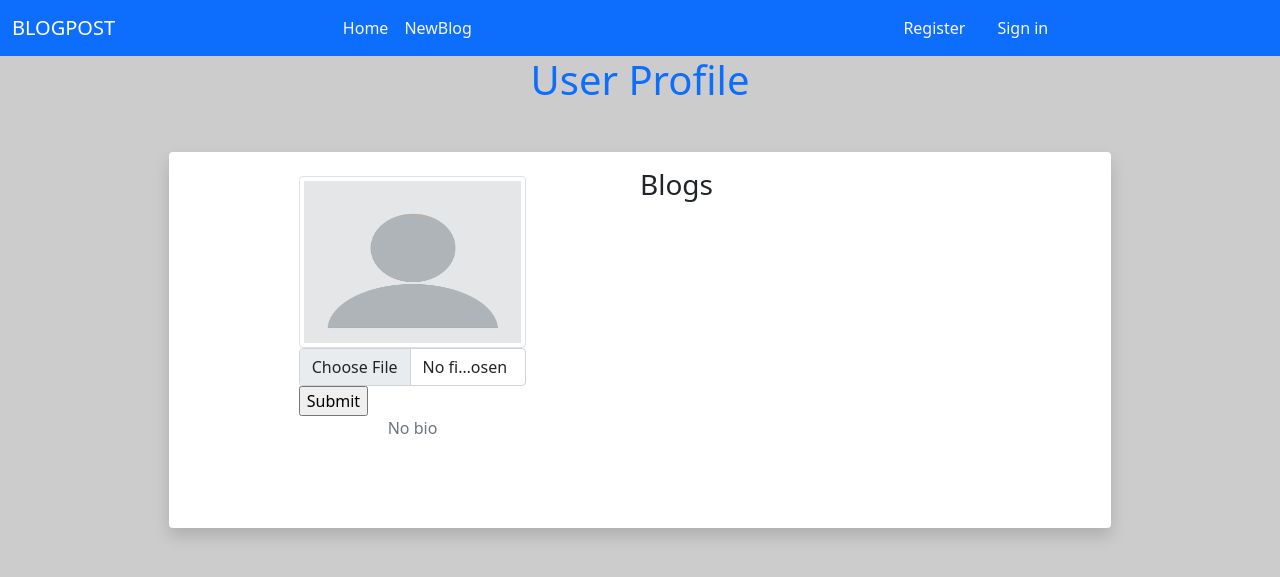
After one commit to kipsang01/Blogpost, a Flask app: template app/templates/profile.html in a window 1280 px wide. The commit adds this page. Shown: the top 577 px of the page. Run offline with Flask 2, Linux system fonts and the light colour scheme; the template is opened without the code that fills it, so the values that code supplies are empty; some web fonts are replaced.

Commit message:
Add profile page

```diff
--- a/app/__init__.py
+++ b/app/__init__.py
@@ -4,6 +4,7 @@ from flask_sqlalchemy import SQLAlchemy
 from flask_login import  LoginManager
 from  flask_migrate import Migrate
 from flask_mde import Mde
+from flask_uploads import UploadSet,configure_uploads,IMAGES
 
 #initialize sql db
 db = SQLAlchemy()
@@ -13,6 +14,9 @@ mde = Mde()
 login_manager = LoginManager()
 login_manager.session_protection = 'strong'
 login_manager.login_view = 'auth.login'
+
+photos = UploadSet('photos',IMAGES)
+
 
 
 def create_app(config_name):
@@ -26,6 +30,8 @@ def create_app(config_name):
     migrate=Migrate(app,db)
     login_manager.init_app(app)
     mde.init_app(app)
+    configure_uploads(app,photos)
+
 
     # Registering the blueprint
     from .main import main as main_blueprint
--- a/app/main/forms.py
+++ b/app/main/forms.py
@@ -13,3 +13,7 @@ class PostForm(FlaskForm):
 class CommentForm(FlaskForm):
     comment = TextAreaField('Comment:',validators=[InputRequired()])
     submit = SubmitField('Post')
+
+class AddBioForm(FlaskForm):
+    bio = TextAreaField('Bio:',validators=[InputRequired()])
+    submit = SubmitField('Post')
--- a/app/static/styles.css
+++ b/app/static/styles.css
@@ -29,6 +29,10 @@ body{
 .fas ,.far{
     font-size: 32px;
 }
+.profile-info img{
+    width:50%;
+    height:50%;
+}
 
 /* font-family: 'Great Vibes', cursive;
 font-family: 'IM Fell Great Primer SC', serif;
--- a/app/templates/home.html
+++ b/app/templates/home.html
@@ -8,7 +8,7 @@
                 {% for blog in blogs%}
                     <div class="card p-2 ">
                         <h4> <a  href=" {{ url_for('main.blog', blog_id = blog.id) }}"> {{ blog.title}} </a></h4>
-                        <span class="text-muted">Author: <i> {{ blog.author.username }}</i> Posted on: <i>{{ blog.date_posted.strftime('%d-%m-%Y') }}</i></span>
+                        <span class="text-muted">Author: <a href="{{ url_for('main.profile',username = blog.author.username)}}"><i> {{ blog.author.username }}</i> </a> Posted on: <i>{{ blog.date_posted.strftime('%d-%m-%Y') }}</i></span>
                         <hr class="w-50">
                         <div class = "p-2 ">
                             <p>{{blog.content}}</p>
--- a/app/templates/navbar.html
+++ b/app/templates/navbar.html
@@ -11,7 +11,7 @@
         </div>
         <div class="auth d-flex justify-content-around">
             {% if current_user.is_authenticated %}
-                    <span class = "nav-link text-light"> <a class="text-light" href="{{ url_for('main.profile')}}"> <i class="fas fa-user-circle"></i> {{current_user.username}} </a></span>
+                    <span class = "nav-link text-light"> <a class="text-light" href="{{ url_for('main.profile',username = current_user.username)}}"> <i class="fas fa-user-circle"></i> {{current_user.username}} </a></span>
                     <span class="nav-link text-light"><a class ="text-light" href="{{url_for('auth.logout')}}">Sign out</a></span>
                     {% else %}
                     <span ><a class="nav-link text-light" href="{{url_for('auth.register')}}">Register</a></span>
--- /dev/null
+++ b/app/templates/profile.html
@@ -0,0 +1,59 @@
+
+{% extends 'base.html'%}
+{% block body %}
+
+
+<div class="header text-primary text-center">
+    <h1> User Profile</h1>
+</div>
+<div class="profile d-flex flex-row w-75 m-auto shadow p-3 mt-5 bg-body rounded">
+     <div class="profile-info w-50 d-flex flex-column align-items-center ">
+        <h2>{{ user.name }}</h2>
+        {% if user.profile_pic_path%}
+             <img src="{{url_for('static',filename=user.profile_pic_path)}}" alt="profile pic" class="img-thumbnail">
+        {%else%}
+        <img src="{{url_for('static',filename='images/profile.png')}}" alt="" class="img-thumbnail">
+        <form class="w-50" action="{{url_for('main.update_pic',uname=user.username)}}" method="post" enctype = "multipart/form-data">
+            <input type="file"  name="photo" class="form-control" required>
+            <input type="submit">
+        </form>
+        {% endif%}
+        {%if user.bio%}
+            <div class="card w-50 m-1 p-2">
+                {{user.bio}}
+            </div>
+        {%else %}
+            {% if user == current_user%}
+            <div class="card">
+                <p class="text-muted">Please add bio so others can see about you</p>
+                <button class="btn btn-small"><a href="{{ url_for('main.add_bio',uname= current_user.username)}}">Add bio</a></button>
+            </div>
+            {%else%}
+            <p class="text-muted">No bio</p>
+            {%endif%}
+        {%endif%}
+     </div>
+     <div class="posts">
+         <h3>Blogs</h3>
+         {% for blog in user.blogs%}
+                <ul class="list-group">
+                    <li class="list-group-item d-flex flex-row justify-content-around">
+                        <div class="details blogs ">
+                           <a href="{{ url_for('main.blog', blog_id = blog.id)}}"> {{ blog.title}} </a><br>
+                            <small class ="text-muted">{{ blog.comments | length}}  comments</small>
+                        </div>
+                        <div>
+                            {% if blog.user_id == current_user.id%}
+                            <a href="{{ url_for('main.delete_blog', blog_id = blog.id)}}"><i class="fas fa-trash text-danger m-1"></i></a>
+                            {%endif%}
+                        </div>
+                        </div>
+                    </li>
+                </ul>
+        {% endfor%}
+        </div>
+  </div>
+
+     </div>
+</div>
+{% endblock%}
--- a/config.py
+++ b/config.py
@@ -1,6 +1,7 @@
 class Config():
     SECRET_KEY = 'hfjdisoolfjd=-20394opz;'
     QUOTE_API = 'http://quotes.stormconsultancy.co.uk/random.json'
+    UPLOADED_PHOTOS_DEST ='app/static/images'
 
     @staticmethod
     def init_app(app):
```
Also changed, not shown: app/main/views.py (+42 -9 lines), app/templates/bio-profile.html (added, +12 -0 lines), app/static/images/254_795_556095_20200614_172456.jpg (added), app/static/images/IMG-20210522-WA0341.jpg (added), app/static/images/IMG-20210522-WA0341_1.jpg (added), app/static/images/profile.png (added).
